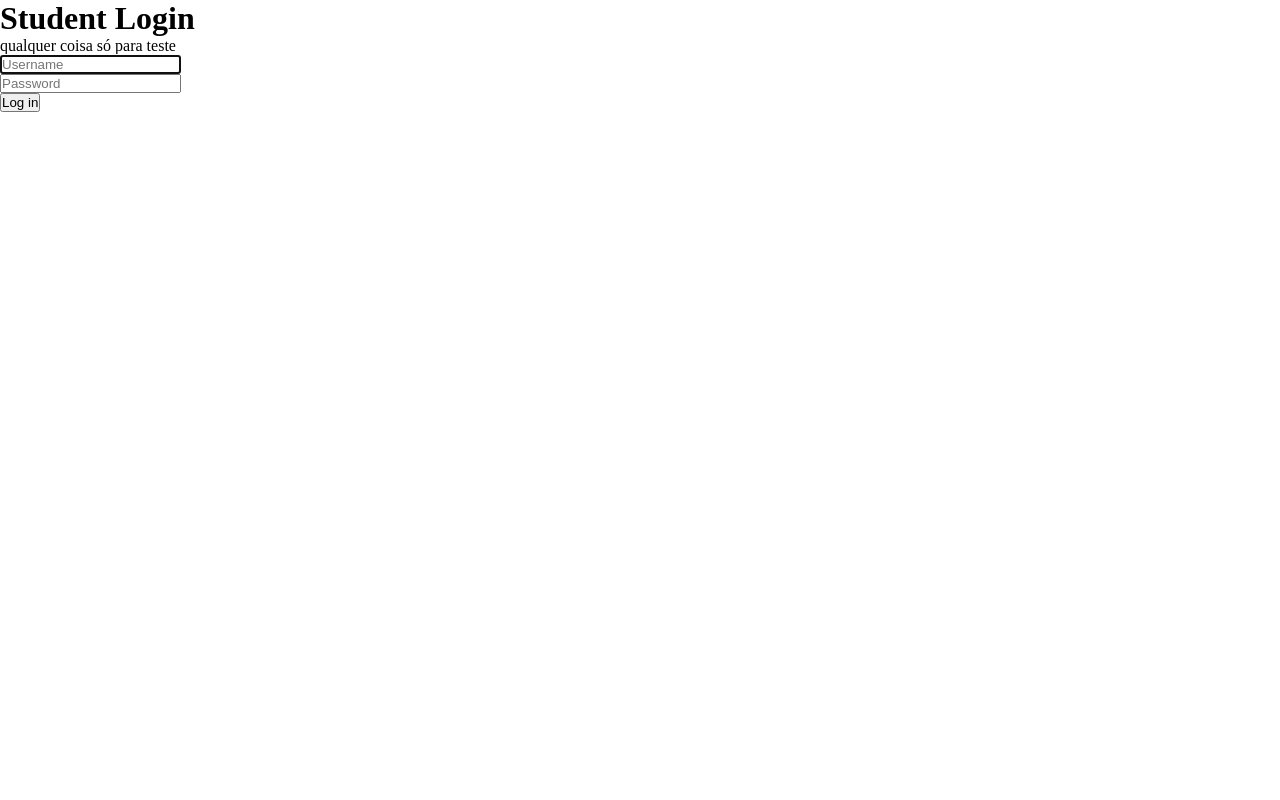
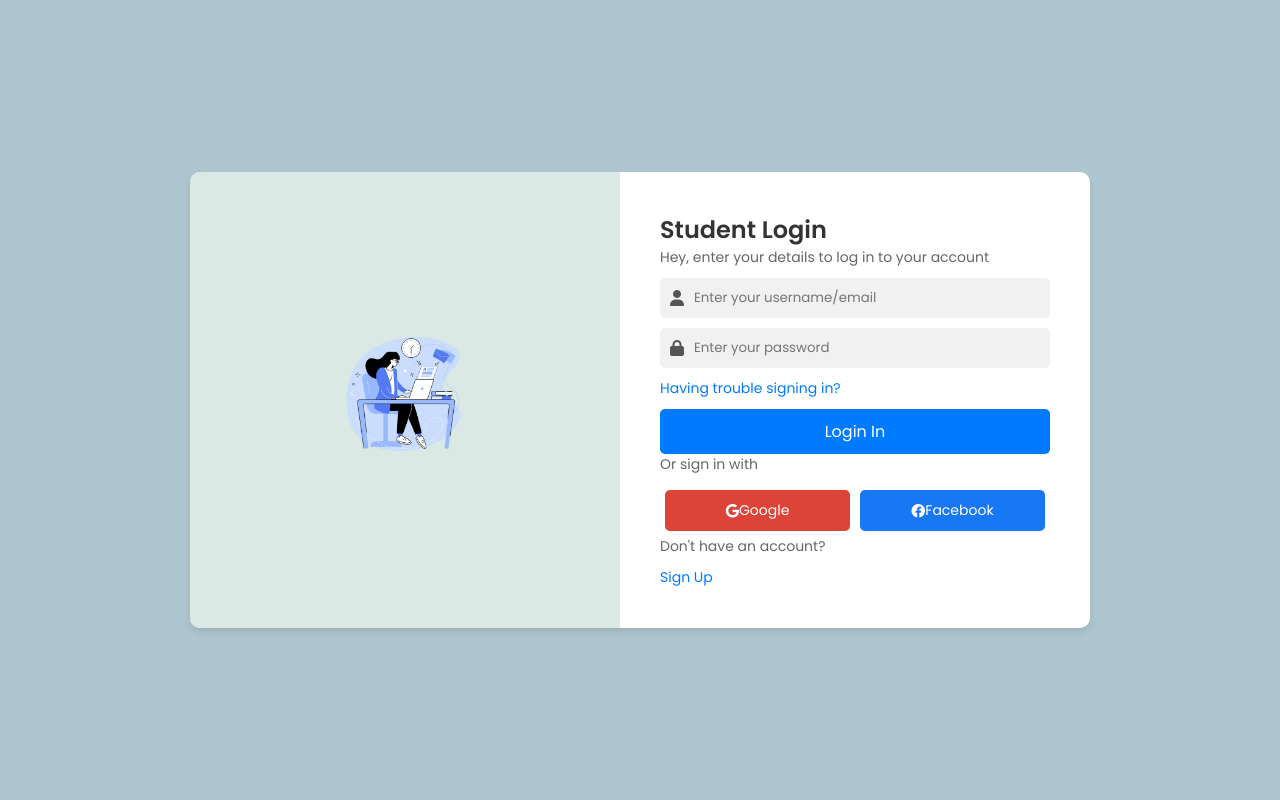
Before and after one commit to EduardoRibeiroOl/Student-page, a Flask app: template templates/login.html in a window 1280 px wide. Run offline with Flask 3, Linux system fonts and the light colour scheme; the template is opened without the code that fills it, so the values that code supplies are empty.

Commit message:
html do login bem feito e o css também feito, ajustes nas rotas e algumas alterações bobas

```diff
--- a/app.py
+++ b/app.py
@@ -1,4 +1,5 @@
 from flask import Flask, render_template, request, redirect, url_for, session
+from flask_session import Session
 import mysql.connector
 #from flask_sqlalchemy import SQLAlchemy
 #from flask_login import UserMixin, login_user, LoginManager, login_required, logout_user, current_user
@@ -13,10 +14,18 @@ app = Flask(__name__)
 conection = mysql.connector.connect(host='localhost', database='localdata', user='root', password='A@a12072007') #Mysql conection
 cursor = conection.cursor() #To using SQL commands
 
+app.config["SESSION_PERMANENT"] = False
+app.config["SESSION_TYPE"] = "filesystem"
+Session(app)
 
 
-@app.route('/',  methods=['GET', 'POST']) #Initial route
-def login():
+@app.route("/")
+def root():
+    return redirect("/login")
+
+
+@app.route("/register")
+def register():
 
     if request.method == 'POST':
         username = request.form["username"]
@@ -24,13 +33,31 @@ def login():
 
         cursor.execute("INSERT INTO users (name, password) VALUES (%s, %s)", (username, password))
         conection.commit()
+        return redirect("/login")  #render the homepage.html template
+
+    return render_template("register.html")
+
+
+@app.route("/login",  methods=['GET', 'POST']) #Initial route
+def login():
+
+    session.clear() #Clear the session
+
+    if request.method == 'POST':
+        username = request.form["username"]
+        password = request.form["password"]
+
+        #cursor.execute("INSERT INTO users (name, password) VALUES (%s, %s)", (username, password))
+        search = cursor.execute("SELECT * FROM users WHERE name = %s AND password = %s", (username, password))
+        conection.commit()
+
         return redirect("/homepage") #redirect to order rote, int his case is the homepage rote
 
     return render_template("login.html")
 
 
 
-@app.route('/homepage') #Main route
+@app.route("/homepage") #Main route
 def homepage():
 
     return render_template("homepage.html")
--- a/static/styles.css
+++ b/static/styles.css
@@ -1,4 +1,133 @@
-*{
+/* Importar fonte do Google */
+@import url('https://fonts.googleapis.com/css2?family=Poppins:wght@300;400;600&display=swap');
+
+* {
+    margin: 0;
     padding: 0;
-    margin: 0;
+    box-sizing: border-box;
+    font-family: 'Poppins', sans-serif;
 }
+
+body {
+    display: flex;
+    justify-content: center;
+    align-items: center;
+    height: 100vh;
+    background-color: #AEC6CF;
+}
+
+.container {
+    display: flex;
+    width: 900px;
+    background: white;
+    border-radius: 10px;
+    box-shadow: 0px 4px 8px rgba(0, 0, 0, 0.1);
+    overflow: hidden;
+}
+
+.left {
+    flex: 1;
+    display: flex;
+    justify-content: center;
+    align-items: center;
+    background: #DAE9E4; /*#E6F7FF*/
+    padding: 20px;
+}
+
+.left img {
+    width: 80%;
+}
+
+.right {
+    flex: 1;
+    padding: 40px;
+    display: flex;
+    flex-direction: column;
+    justify-content: center;
+}
+
+.right h2 {
+    color: #333;
+}
+
+.right p {
+    font-size: 14px;
+    color: #666;
+}
+
+.input-group {
+    display: flex;
+    align-items: center;
+    background: #f1f1f1;
+    padding: 10px;
+    border-radius: 5px;
+    margin: 10px 0;
+}
+
+.input-group i {
+    margin-right: 10px;
+    color: #555;
+}
+
+.input-group input {
+    border: none;
+    outline: none;
+    background: none;
+    width: 100%;
+}
+
+button {
+    width: 100%;
+    padding: 10px;
+    background: #007BFF;
+    color: white;
+    border: none;
+    border-radius: 5px;
+    cursor: pointer;
+    font-size: 16px;
+    margin-top: 10px;
+}
+
+button:hover {
+    background: #0056b3;
+}
+
+.social-login {
+    display: flex;
+    justify-content: space-between;
+    margin-top: 10px;
+}
+
+.social-login button {
+    flex: 1;
+    margin: 5px;
+    padding: 10px;
+    font-size: 14px;
+    display: flex;
+    align-items: center;
+    justify-content: center;
+}
+
+.google {
+    background: #DB4437;
+}
+
+.facebook {
+    background: #1877F2;
+}
+
+.google:hover, .facebook:hover {
+    opacity: 0.8;
+}
+
+a {
+    color: #007BFF;
+    text-decoration: none;
+    font-size: 14px;
+    display: block;
+    margin-top: 10px;
+}
+
+a:hover {
+    text-decoration: underline;
+}
--- a/templates/layout.html
+++ b/templates/layout.html
@@ -3,6 +3,7 @@
 <head>
     <meta charset="UTF-8">
     <meta name="viewport" content="width=device-width, initial-scale=1.0">
+
     <link href="/static/styles.css" rel="stylesheet">
     <link rel="stylesheet" href="https://cdnjs.cloudflare.com/ajax/libs/font-awesome/6.4.2/css/all.min.css">
 
--- a/templates/login.html
+++ b/templates/login.html
@@ -6,23 +6,36 @@
 
 {% block main %}
 
-    <div class="right"><!-- formulario de login -->
-        <div>
-            <h1>Student Login</h1>
-            <p>qualquer coisa só para teste</p>
+    <div class="container">
+        <!-- Lado esquerdo - Ilustração -->
+        <div class="left">
+            <img src="/static/loginimage.jpg" alt="Illustration">
+        </div>
 
-            <form action="/" method="post">
-                    <div class="form_element">
-                        <input autocomplete="off" autofocus class="form-control mx-auto w-auto" name="username" placeholder="Username" type="text">
-                    </div>
-                    <div class="form_element">
-                        <input autocomplete="off" autofocus class="form-control mx-auto w-auto" name="password" placeholder="Password" type="password">
-                    </div>
-                    <div class="form_element">
-                        <button type="submit">Log in</button>
-                    </div>
+        <!-- Lado direito - Formulário de Login -->
+        <div class="right">
+            <h2>Student Login</h2>
+            <p>Hey, enter your details to log in to your account</p>
+            <form>
+                <div class="input-group">
+                    <i class="fa fa-user"></i>
+                    <input type="text" placeholder="Enter your username/email">
+                </div>
+                <div class="input-group">
+                    <i class="fa fa-lock"></i>
+                    <input type="password" placeholder="Enter your password">
+                </div>
+                <a href="#">Having trouble signing in?</a>
+                <button type="submit">Login In</button>
             </form>
+            <p>Or sign in with</p>
+            <div class="social-login">
+                <button class="google"><i class="fa-brands fa-google"></i> Google</button>
+                <button class="facebook"><i class="fa-brands fa-facebook"></i> Facebook</button>
+            </div>
+            <p>Don't have an account? <a href="#">Sign Up</a></p>
         </div>
-    <div>
+    </div>
+
 
 {% endblock %}
```
Also changed, not shown: static/loginimage.jpg (added), templates/register.html (added), 1 other file.
